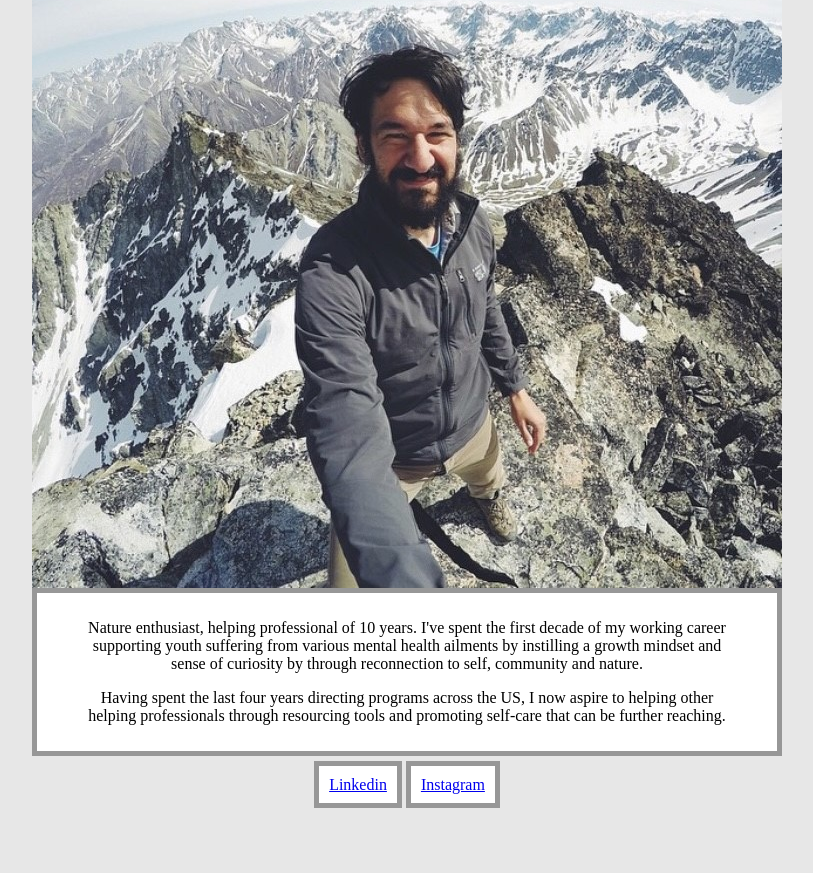
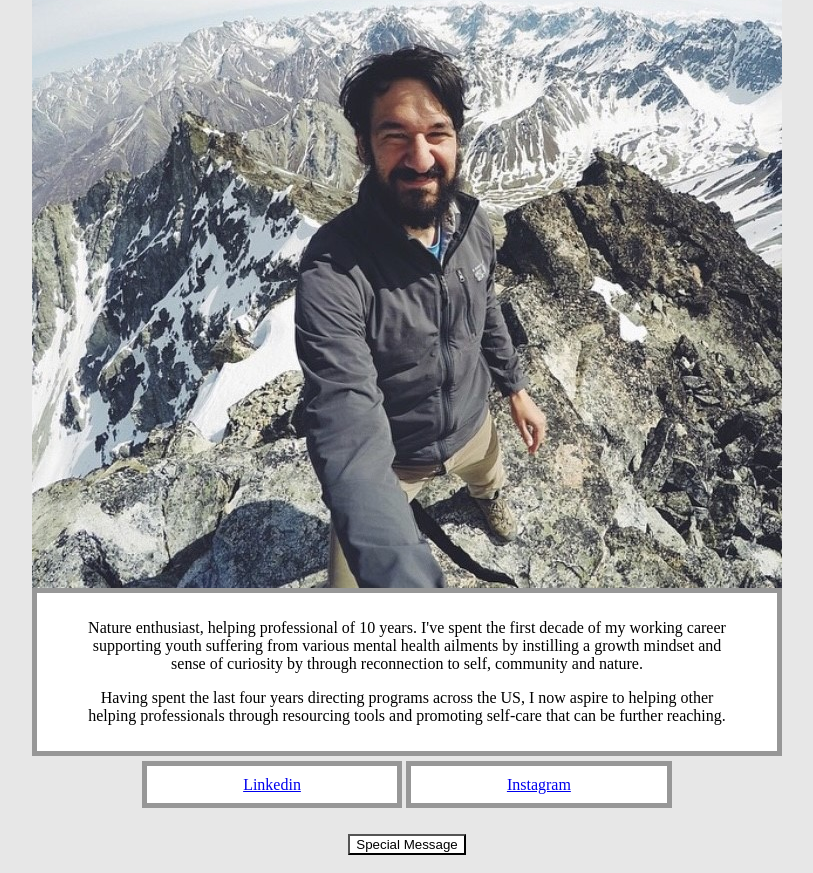
Before and after one commit to drclements/asellus-website, a plain HTML site: page index.html in a window 1280 px wide. Shown: the part 324-1197 px from the top of the page, without its empty margins (233-1046 px from the left). Before the commit the page ends 1132 px from the top, so only its background shows below. Drawn offline with Linux system fonts and the light colour scheme.

Commit message:
add photo/input button

```diff
--- a/index.html
+++ b/index.html
@@ -7,16 +7,20 @@
     <body>
         <header>
             <h1>Adventure Well</h1>
-            <script src="script.js"></script>
         </header>
-        <img src="Photos/thumbnail_IMG_8997 (1).jpg" alt="MatSu Peak" title="MatSu Peak: 6,093ft">
+        <img src="Photos/thumbnail_IMG_8997 (1).jpg" alt="Matanuska Peak" title="Matanuska Peak: 6,093ft">
        <div id="bio">
             <p>Nature enthusiast, helping professional of 10 years. I've spent the first decade of my working career supporting youth suffering from various mental health ailments by instilling a growth mindset and sense of curiosity by through reconnection to self, community and nature.</p>
             <p>Having spent the last four years directing programs across the US, I now aspire to helping other helping professionals through resourcing tools and promoting self-care that can be further reaching.</p>
         </div>
         <div id="links">
-            <a href = "https://www.linkedin.com/in/daniel-clements-812a751aa/">Linkedin</a>
-            <a href = "https://www.instagram.com/drclements/?hl=en">Instagram</a>
+            <a id="linkedin" href = "https://www.linkedin.com/in/daniel-clements-812a751aa/">Linkedin</a>
+            <a id="instagram" href = "https://www.instagram.com/drclements/?hl=en">Instagram</a>
         </div>
+        <div class="center">
+            <input id="button" type="button" value="Special Message"
+            onclick="window.open(src= '/home/drclements/Development/code/asellus-website/Photos/IMG-8074.JPG')">
+        </div>
+        <script src="script.js"></script>
     </body>
 </html>
--- a/script.js
+++ b/script.js
@@ -2,3 +2,11 @@ const h2 = document.createElement("h2");
 h2.textContent = '"All we have to decide is what to do with the time that is given us"';
 
 document.querySelector("header").appendChild(h2);
+
+const input = document.getElementById('button');
+
+function clickAlert() {
+  alert('Thanks for visiting!');
+}
+
+input.addEventListener('click', clickAlert);
--- a/style.css
+++ b/style.css
@@ -42,6 +42,8 @@ p {
 a {
 
     padding: 10px;
+    padding-left: 96px;
+    padding-right: 96px;
     border: 5px solid rgb(151, 151, 151);
     background-color: rgb(255, 255, 255);
     width: 100%;
@@ -51,7 +53,19 @@ a {
 #links {
   text-align: center;
     margin-top: 20px;
+    margin-bottom: 30px;
     margin-left: auto;
     margin-right:auto;
 
 }
+
+.center {
+    padding:10px;
+    display: flex;
+    justify-content: center;
+    align-items: center;
+}
+
+#button {
+    background-color: white;
+}
```
Also changed, not shown: 2 other files.
